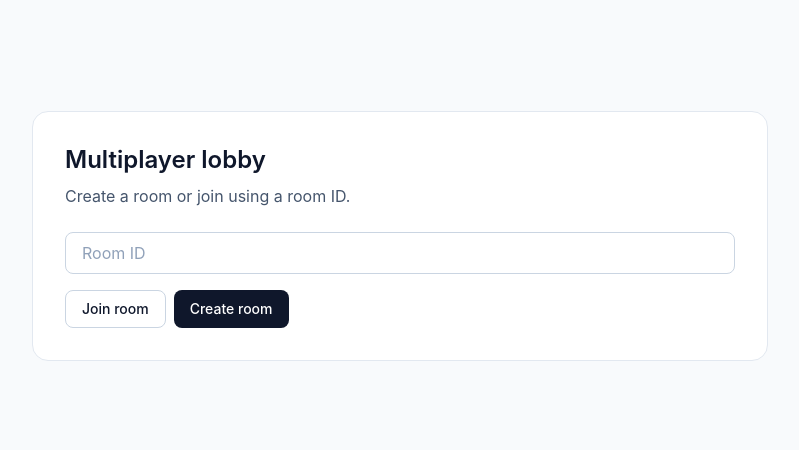
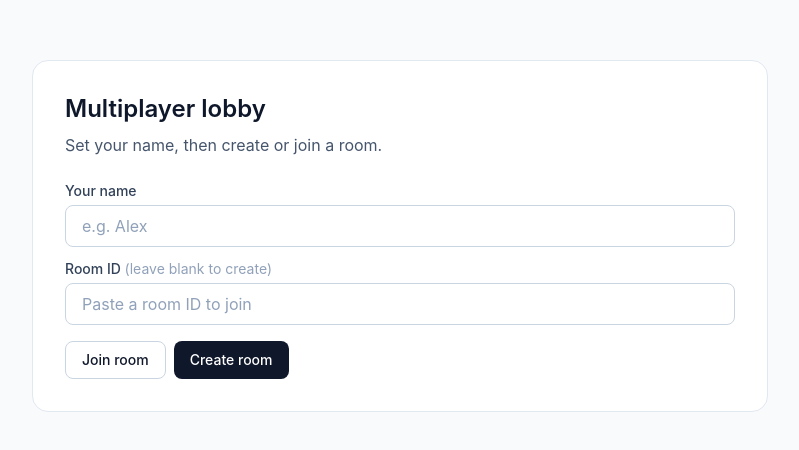
Before and after one commit to chongjie-6/music-guesser, a React app in the folder frontend/: page /play-with-friends in a window 1280 px wide. Shown: the part 164-614 px from the top of the page, without its empty margins (240-1039 px from the left). Built offline with nearby package versions, Linux system fonts and the light colour scheme; no server answers; the HTML template or start-up script is replaced by a standard one.

Commit message:
move set username to before they connect

```diff
--- a/frontend/src/app/play-with-friends/PlayWithFriendsPage.tsx
+++ b/frontend/src/app/play-with-friends/PlayWithFriendsPage.tsx
@@ -1,36 +1,100 @@
 import { useState } from "react";
-import { CreateRoomButton } from "../../components/buttons/CreateRoomButton";
-import { JoinRoomButton } from "../../components/buttons/JoinRoomButton";
+import { useNavigate } from "react-router-dom";
 import { socket } from "../../socket";
 import { useErrorSocket } from "../../hooks/useErrorSocket";
 
 export default function PlayWithFriendsPage() {
   const [socketMessage, setSocketMessage] = useState<string>("");
-  const [roomID, setRoomID] = useState<string | "">("");
+  const [roomID, setRoomID] = useState<string>("");
+  const [username, setUsername] = useState<string>("");
+  const navigate = useNavigate();
 
   useErrorSocket(setSocketMessage);
+
+  const setUsernameOnSocket = (name: string) => {
+    if (socket.id && name.trim()) {
+      socket.emit("set-username", {
+        socketId: socket.id,
+        username: name.trim(),
+      });
+    }
+  };
+
+  const handleJoinRoom = () => {
+    if (!roomID.trim()) return;
+    if (!username.trim()) {
+      setSocketMessage("Please enter a username before joining.");
+      return;
+    }
+    setUsernameOnSocket(username);
+    socket.emit("join-room", roomID);
+    navigate(`/play-with-friends/room/${roomID}`);
+  };
+
+  const handleCreateRoom = () => {
+    if (!username.trim()) {
+      setSocketMessage("Please enter a username before creating a room.");
+      return;
+    }
+    const newRoomID = crypto.randomUUID();
+    setUsernameOnSocket(username);
+    socket.emit("create-room", newRoomID);
+    navigate(`/play-with-friends/room/${newRoomID}`);
+  };
 
   return (
     <main className="mx-auto flex min-h-screen w-full max-w-3xl items-center px-4">
       <section className="w-full rounded-2xl border border-slate-200 bg-white p-8">
         <h1 className="text-2xl font-semibold text-slate-900">Multiplayer lobby</h1>
-        <p className="mt-2 text-slate-600">Create a room or join using a room ID.</p>
+        <p className="mt-2 text-slate-600">Set your name, then create or join a room.</p>
 
-        {socketMessage && <p className="mt-4 rounded-lg border border-rose-200 bg-rose-50 p-3 text-sm text-rose-700">{socketMessage}</p>}
+        {socketMessage && (
+          <p className="mt-4 rounded-lg border border-rose-200 bg-rose-50 p-3 text-sm text-rose-700">
+            {socketMessage}
+          </p>
+        )}
 
-        <div className="mt-6">
+        <div className="mt-6 flex flex-col gap-3">
+          <div>
+            <label className="mb-1 block text-sm font-medium text-slate-700">
+              Your name
+            </label>
             <input
               type="text"
-            placeholder="Room ID"
+              placeholder="e.g. Alex"
+              value={username}
+              onChange={(e) => setUsername(e.target.value)}
+              className="w-full rounded-lg border border-slate-300 bg-white px-4 py-2 text-slate-900 outline-none ring-slate-400 placeholder:text-slate-400 focus:ring-2"
+            />
+          </div>
+
+          <div>
+            <label className="mb-1 block text-sm font-medium text-slate-700">
+              Room ID <span className="font-normal text-slate-400">(leave blank to create)</span>
+            </label>
+            <input
+              type="text"
+              placeholder="Paste a room ID to join"
               value={roomID}
               onChange={(e) => setRoomID(e.target.value)}
               className="w-full rounded-lg border border-slate-300 bg-white px-4 py-2 text-slate-900 outline-none ring-slate-400 placeholder:text-slate-400 focus:ring-2"
             />
           </div>
+        </div>
 
         <div className="mt-4 flex flex-wrap gap-2">
-          <JoinRoomButton socket={socket} roomID={roomID} />
-          <CreateRoomButton socket={socket} />
+          <button
+            onClick={handleJoinRoom}
+            className="rounded-lg border border-slate-300 bg-white px-4 py-2 text-sm font-medium text-slate-900 hover:bg-slate-50"
+          >
+            Join room
+          </button>
+          <button
+            onClick={handleCreateRoom}
+            className="rounded-lg bg-slate-900 px-4 py-2 text-sm font-medium text-white hover:bg-slate-700"
+          >
+            Create room
+          </button>
         </div>
       </section>
     </main>
--- a/frontend/src/app/room/[roomId]/RoomPage.tsx
+++ b/frontend/src/app/room/[roomId]/RoomPage.tsx
@@ -6,7 +6,6 @@ import { useNewMessageSocket } from "../../../hooks/useNewMessageSocket";
 import { socket } from "../../../socket";
 import { useErrorSocket } from "../../../hooks/useErrorSocket";
 import { StartGameButton } from "../../../components/buttons/StartGameButton";
-import UserNameForm from "../../../components/UserNameForm";
 import { LeaveRoomButton } from "../../../components/buttons/LeaveRoomButton";
 import GameOverScreen from "../../../components/GameOverScreen";
 
@@ -110,8 +109,6 @@ export default function RoomPage() {
             </button>
           </div>
 
-          <UserNameForm />
-
           {round && (
             <section className="mt-4 rounded-lg border border-slate-200 bg-slate-50 p-3">
               <div className="flex items-center justify-between">
```
Lines whose indentation alone changed are shown as unchanged.
